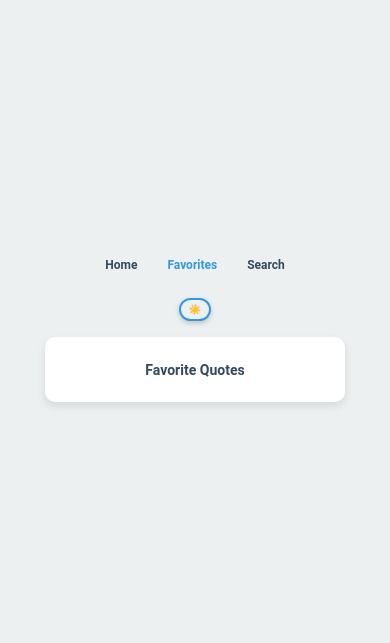
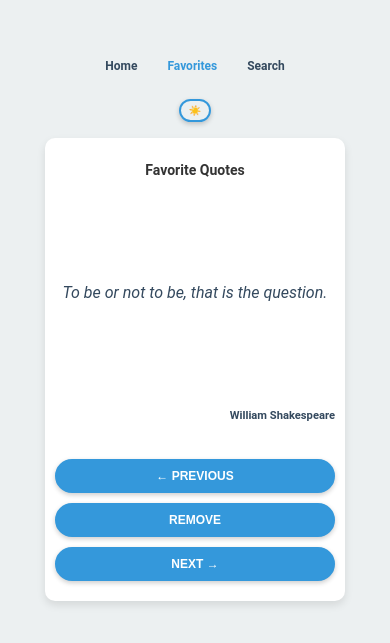
Before and after one commit to Navong/quote-generator, a React (Create React App) app: page /favorites in a window 390 px wide. Shown: the part 105-748 px from the top of the page. Built offline with nearby package versions, Linux system fonts and the light colour scheme.

Commit message:
config favorite page

```diff
--- a/package.json
+++ b/package.json
@@ -8,6 +8,7 @@
     "@testing-library/user-event": "^13.5.0",
     "quote-generator": "file:",
     "react": "^18.3.1",
+    "react-beautiful-dnd": "^13.1.1",
     "react-dom": "^18.3.1",
     "react-router-dom": "^6.26.2",
     "react-scripts": "5.0.1",
--- a/src/components/FavoriteQuotes.js
+++ b/src/components/FavoriteQuotes.js
@@ -1,22 +1,61 @@
-import React, { useContext } from 'react';
+import React, { useContext, useState } from 'react';
 import { FavoriteQuotesContext } from '../contexts/FavoriteQuotesContext';
+import '../styles/main.scss';
 
 const FavoriteQuotes = () => {
   const { favorites, removeFromFavorites } = useContext(FavoriteQuotesContext);
+  const [currentIndex, setCurrentIndex] = useState(0);
+  const [quotes, setQuotes] = useState([
+    {
+      _id: '1',
+      content: 'To be or not to be, that is the question.',
+      author: 'William Shakespeare',
+    },
+    { _id: '2', content: 'I think, therefore I am.', author: 'René Descartes' },
+    { _id: '3', content: 'Stay hungry, stay foolish.', author: 'Steve Jobs' },
+    {
+      _id: '4',
+      content:
+        'Two roads diverged in a wood, and I—I took the one less traveled by, And that has made all the difference.',
+      author: 'Robert Frost',
+    },
+  ]);
+
+  const handlePrevious = () => {
+    setCurrentIndex((prevIndex) =>
+      prevIndex === 0 ? quotes.length - 1 : prevIndex - 1
+    );
+  };
+
+  const handleNext = () => {
+    setCurrentIndex((prevIndex) =>
+      prevIndex === quotes.length - 1 ? 0 : prevIndex + 1
+    );
+  };
+
+  const currentQuote = quotes[currentIndex];
 
   return (
-    <div>
+    <div className="favorite-quotes">
       <h3>Favorite Quotes</h3>
-      <ul>
-        {favorites.map((quote) => (
-          <li key={quote._id}>
-            {quote.content} - {quote.author}
-            <button onClick={() => removeFromFavorites(quote._id)}>
-              Remove
-            </button>
-          </li>
-        ))}
-      </ul>
+      <div className="">
+        <div className="quote-content">{currentQuote.content}</div>
+        <div className="quote-author">{currentQuote.author}</div>
+        <div className="button-container">
+          <button className="nav-button" onClick={handleNext}>
+            &#8592; Previous
+          </button>
+          <button
+            className="remove-button"
+            onClick={() => removeFromFavorites(currentQuote._id)}
+          >
+            Remove
+          </button>
+          <button className="nav-button" onClick={handlePrevious}>
+            Next &#8594;
+          </button>
+        </div>
+      </div>
     </div>
   );
 };
--- /dev/null
+++ b/src/styles/_favorite_quotes.scss
@@ -0,0 +1,94 @@
+.favorite-quotes {
+  width: 800px;
+  max-width: 800px;
+  padding: 20px;
+  box-sizing: border-box;
+  border-radius: 8px;
+  max-width: 600px;
+  margin: 0 auto;
+  transition: padding 0.3s ease;
+  display: flex;
+  flex-direction: column;
+  align-items: center;
+
+  h3 {
+    color: #333;
+    margin-bottom: 15px;
+    transition: color 0.3s ease;
+  }
+
+  ul {
+    list-style-type: none;
+    padding: 0;
+
+    li {
+      margin-bottom: 10px;
+      padding: 10px;
+      border-radius: 4px;
+      display: flex;
+      justify-content: space-between;
+      align-items: center;
+      transition: color 0.3s ease;
+
+      button {
+        background-color: #ff4d4d;
+        color: white;
+        border: none;
+        padding: 5px 10px;
+        border-radius: 4px;
+        cursor: pointer;
+        transition: background-color 0.3s ease;
+
+        &:hover {
+          background-color: #ff3333;
+        }
+      }
+    }
+  }
+}
+
+.dark-mode {
+  .favorite-quotes {
+    h3 {
+      color: #f0f0f0;
+    }
+
+    ul {
+      li {
+        color: #f0f0f0;
+
+        button {
+          background-color: #ff6b6b;
+
+          &:hover {
+            background-color: #ff5252;
+          }
+        }
+      }
+    }
+  }
+}
+
+// Add media queries to match the container's responsive behavior
+@media (max-width: 1024px) {
+  .favorite-quotes {
+    width: 700px;
+    max-width: 700px;
+  }
+}
+
+@media (max-width: 840px) {
+  .favorite-quotes {
+    width: 600px;
+    max-width: 600px;
+    padding: 15px;
+  }
+}
+
+@media (max-width: 480px) {
+  .favorite-quotes {
+    width: 300px;
+    max-width: 300px;
+    padding: 10px;
+  }
+}
--- a/src/styles/main.scss
+++ b/src/styles/main.scss
@@ -3,6 +3,7 @@
 @import './_buttons.scss';
 @import './container.scss';
 @import './searchbox.scss';
+@import './favorite_quotes';
 
 .app {
   display: flex;
@@ -39,8 +40,8 @@
   margin-bottom: 1rem;
   &__list {
     display: flex;
-    flex-direction: row; // Changed to row
-    justify-content: center; // Center the items horizontally
+    flex-direction: row;
+    justify-content: center;
     list-style-type: none;
     padding: 0;
     margin: 0;
@@ -48,7 +49,7 @@
   }
 
   &__item {
-    margin-right: 10px; // Add space between items
+    margin-right: 10px;
 
     &:last-child {
       margin-right: 0;
@@ -63,7 +64,7 @@
     display: block;
     padding: 10px;
     text-align: center;
-    border-bottom: none; // Removed border-bottom
+    border-bottom: none;
 
     &:hover,
     &.active {
@@ -85,3 +86,87 @@
   margin-top: 1rem;
   align-self: flex-end;
 }
+
+.favorite-quotes {
+  width: 100%;
+  max-width: 800px;
+  margin: 0 auto;
+  padding: 0 20px;
+  box-sizing: border-box;
+
+  .quote-container {
+    display: flex;
+    flex-direction: column;
+    justify-content: space-between;
+    align-items: flex-start;
+    padding: 15px;
+    margin-bottom: 10px;
+    background-color: var(--background-color);
+    color: var(--text-color);
+    border-radius: 5px;
+    box-shadow: 0 2px 4px rgba(0, 0, 0, 0.1);
+    width: 100%;
+    box-sizing: border-box;
+    transition: background-color 0.3s ease, color 0.3s ease;
+
+    span {
+      width: 100%;
+      margin-bottom: 10px;
+      overflow-wrap: break-word;
+      word-wrap: break-word;
+      hyphens: auto;
+    }
+
+    button {
+      align-self: flex-end;
+      background-color: var(--button-bg-color);
+      color: var(--button-text-color);
+      border: none;
+      padding: 5px 10px;
+      border-radius: 3px;
+      cursor: pointer;
+      transition: background-color 0.3s ease;
+
+      &:hover {
+        background-color: var(--button-hover-bg-color);
+      }
+    }
+  }
+}
+
+.button-container {
+  display: flex;
+  justify-content: space-between;
+  width: 100%;
+  margin: 10px 0;
+}
+
+@media (max-width: 768px) {
+  .favorite-quotes {
+    padding: 0 10px;
+  }
+
+  .button-container {
+    flex-direction: column;
+    align-items: center;
+
+    button {
+      width: 100%;
+      margin-bottom: 10px;
+
+      &:last-child {
+        margin-bottom: 0;
+      }
+    }
+  }
+}
+
+@media (max-width: 480px) {
+  .favorite-quotes {
+    padding: 0 5px;
+  }
+
+  .quote-container {
+    padding: 10px;
+  }
+}
```
Also changed, not shown: 1 other file (tests, documents, lock files or other folders).
